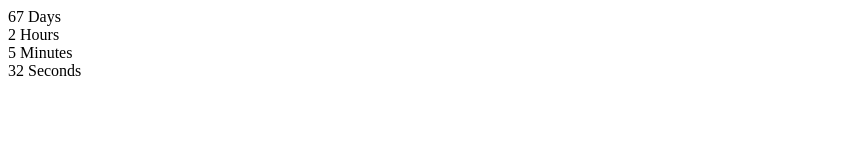
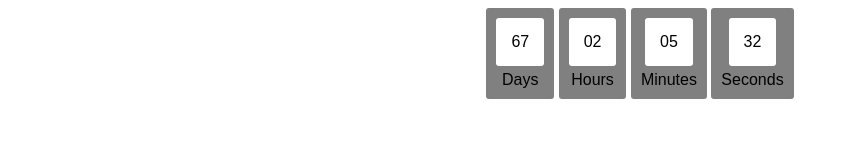
Before and after one commit to alinashveida/goit-js-hw-11-timer, a plain HTML site: page index.html in a window 1280 px wide. Shown: the whole page, without its empty margins (0-849 px from the left). Drawn offline with Linux system fonts and the light colour scheme.

Commit message:
кінець

```diff
--- a/index.html
+++ b/index.html
@@ -4,7 +4,9 @@
     <meta charset="UTF-8">
     <meta http-equiv="X-UA-Compatible" content="IE=edge">
     <meta name="viewport" content="width=device-width, initial-scale=1.0">
+    <link rel="stylesheet" href="./styles.css" />
     <title>Document</title>
+
 </head>
 <body>
     <div class="timer" id="timer-1">
--- a/index.js
+++ b/index.js
@@ -1,88 +1,63 @@
-// new CountdownTimer({
-//     selector: '#timer-1',
-//     targetDate: new Date('Jul 17, 2019'),
-//   });
+
+const refs = {
+  days:document.querySelector('.value[data-value="days"]'),
+  hours:document.querySelector('.value[data-value="hours"]'),
+  mins:document.querySelector('.value[data-value="mins"]'),
+  secs:document.querySelector('.value[data-value="secs"]'),
+}
 
 
-  const targetDate = new Date('Jul 17, 2021')
-//   console.log(CountdownTimer)
+class CountdownTimer{
+  constructor({selector, targetDate}){
+    this.selector = selector;
+    this.targetDate = targetDate;
 
-  /*
- * Оставшиеся дни: делим значение UTC на 1000 * 60 * 60 * 24, количество
- * миллисекунд в одном дне (миллисекунды * секунды * минуты * часы)
- */
+  }
 
+  start(){
+     setInterval(() => {
+      const date = new Date();
+      const time = this.targetDate - date;
+      if(time < 0){
+        this.stop();
+        return
+      }
+      const countdown = this.getTimeComponents(time);
+      this.updateClockFace(countdown);
 
-/*
- * Оставшиеся часы: получаем остаток от предыдущего расчета с помощью оператора
- * остатка % и делим его на количество миллисекунд в одном часе
- * (1000 * 60 * 60 = миллисекунды * минуты * секунды)
- */
+        }),1000
 
+  }
 
-/*
- * Оставшиеся минуты: получаем оставшиеся минуты и делим их на количество
- * миллисекунд в одной минуте (1000 * 60 = миллисекунды * секунды)
- */
+  stop(){
+     clearInterval(timer);
 
+  }
 
-/*
- * Оставшиеся секунды: получаем оставшиеся секунды и делим их на количество
- * миллисекунд в одной секунде (1000)
- */
+  pad(value) {
+    return String(value).padStart(2, '0');
+  }
 
-// console.log(secs)
+  updateClockFace({days, hours, mins, secs}){
+    refs.days.innerHTML =` ${days}`;
+    refs.hours.innerHTML = `${hours}`;
+    refs.mins.innerHTML =`${mins}`;
+    refs.secs.innerHTML = `${secs}`;
 
-// class Timer{
+  }
 
-// }
-
-
-const date = new Date()
-console.log(date);
-
-const daysEl = document.querySelector('.value[data-value="days"]');
-console.log(daysEl);
-
-const hoursEl = document.querySelector('.value[data-value="hours"]');
-console.log(hoursEl);
-
-const minsEl = document.querySelector('.value[data-value="mins"]');
-console.log(minsEl);
-
-const secsEl = document.querySelector('.value[data-value="secs"]');
-console.log(secsEl);
-
-
-
-
-function start(){
-  timer = setInterval(() => {
-    const time = Date.parse(targetDate) - Date.parse(new Date());
-    const secs = Math.floor((time % (1000 * 60)) / 1000);
-    const mins = Math.floor((time % (1000 * 60 * 60)) / (1000 * 60));
-console.log(mins);
-const days = Math.floor(time / (1000 * 60 * 60 * 24));
-
-console.log(days)
-const hours = Math.floor((time % (1000 * 60 * 60 * 24)) / (1000 * 60 * 60));
-console.log(hours)
-
-
-    console.log(time)
-
-    daysEl.innerHTML = days;
-  hoursEl.innerHTML = hours;
-  minsEl.innerHTML = mins;
-  secsEl.innerHTML = secs;
-
-  }),1000
-}
-
-function stop(){
-  if(time<0){
-    clearInterval(timer)
+  getTimeComponents(time){
+    const secs = this.pad(Math.floor((time % (1000 * 60)) / 1000));
+    const mins = this.pad(Math.floor((time % (1000 * 60 * 60)) / (1000 * 60)));
+    const hours = this.pad(Math.floor((time % (1000 * 60 * 60 * 24)) / (1000 * 60 * 60)));
+    const days = this.pad(Math.floor(time / (1000 * 60 * 60 * 24)));
+    return {days, hours, mins, secs}
   }
 }
 
-console.log(start())
+
+const timer = new CountdownTimer({
+    selector: '#timer-1',
+    targetDate: new Date('Jul 17, 2021'),
+  });
+  timer.start()
--- /dev/null
+++ b/styles.css
@@ -0,0 +1,22 @@
+body {
+    text-align: center;
+    font-family: sans-serif;
+    font-weight: 100;
+  }
+  .value{
+    padding: 15px;
+  border-radius: 3px;
+  background:white;
+  display: inline-block;
+  }
+  .label{
+    display: block;
+  padding-top: 5px;
+  font-size: 16px;
+  }
+  .field {
+    padding: 10px;
+    border-radius: 3px;
+    background:grey;
+    display: inline-block;
+  }
```
